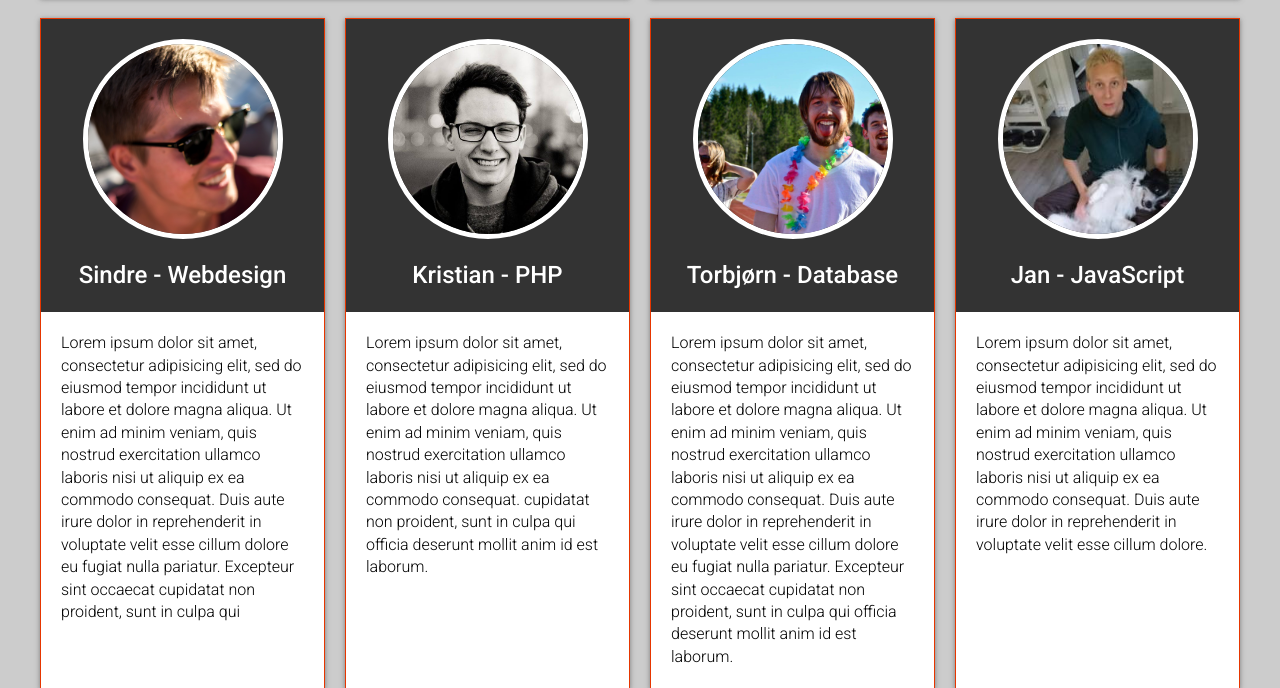
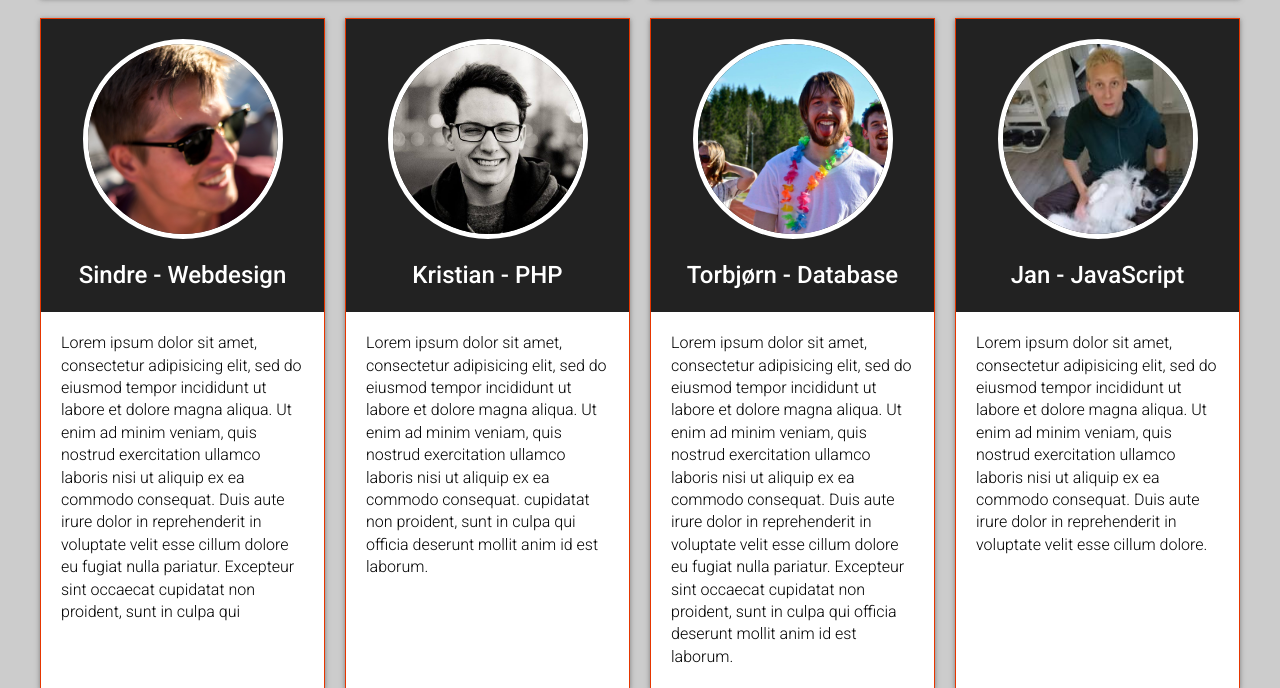
Before and after one commit to SindreHa/SocialCampus, a PHP site: page /HTML/omoss.php in a window 1280 px wide. Shown: the part 491-1179 px from the top of the page. Run offline with PHP 8.4, Linux system fonts and the light colour scheme; some libraries are stand-ins or nearby versions.

Commit message:
Endre bakgrunnsfarge på om oss bokser

```diff
--- a/CSS/style.css
+++ b/CSS/style.css
@@ -703,7 +703,7 @@ form {
 }
 
 .personBox-image-wrapper {
-	background-color: var(--dark);
+	background-color: var(--darker);
 	height: 293px;
 }
 
```
